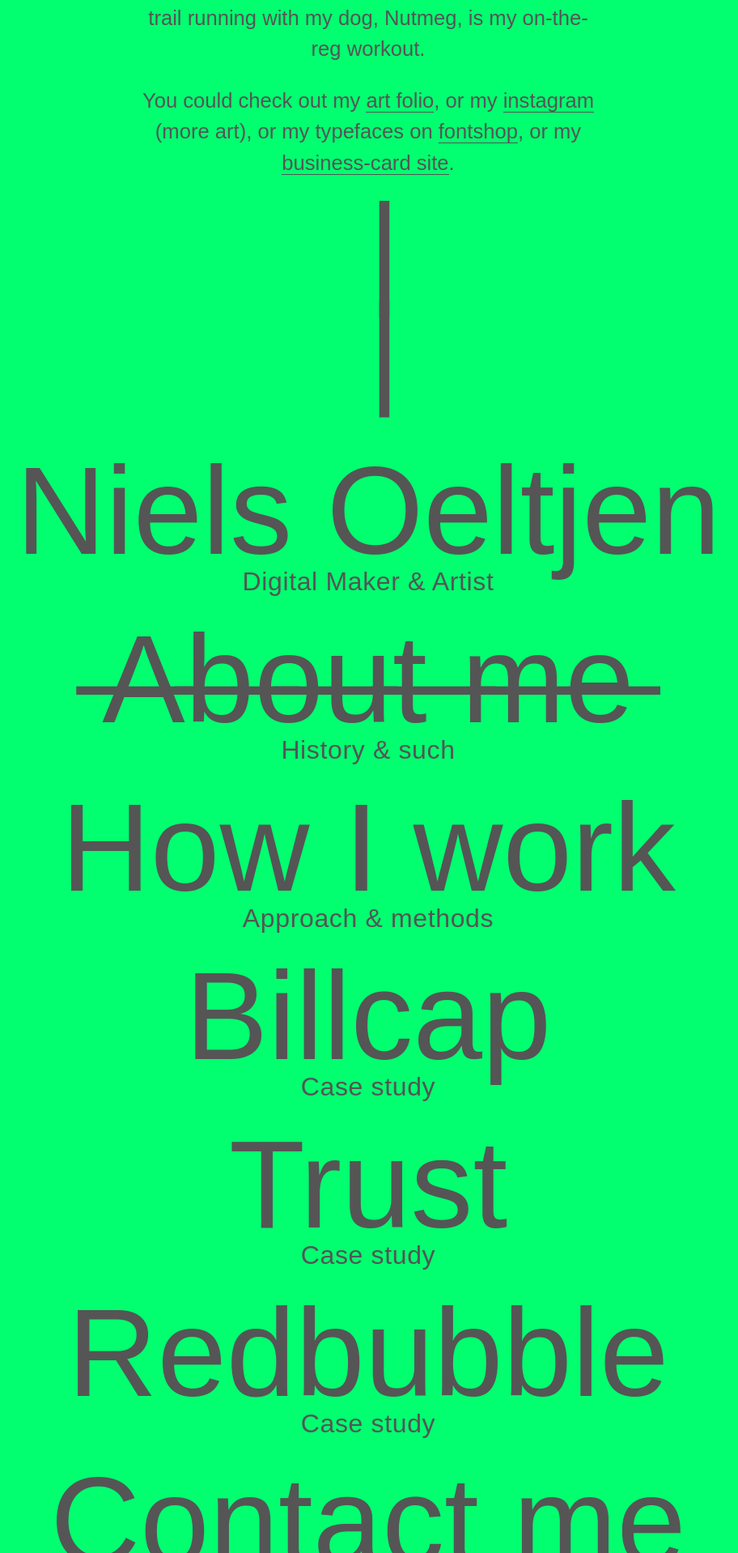
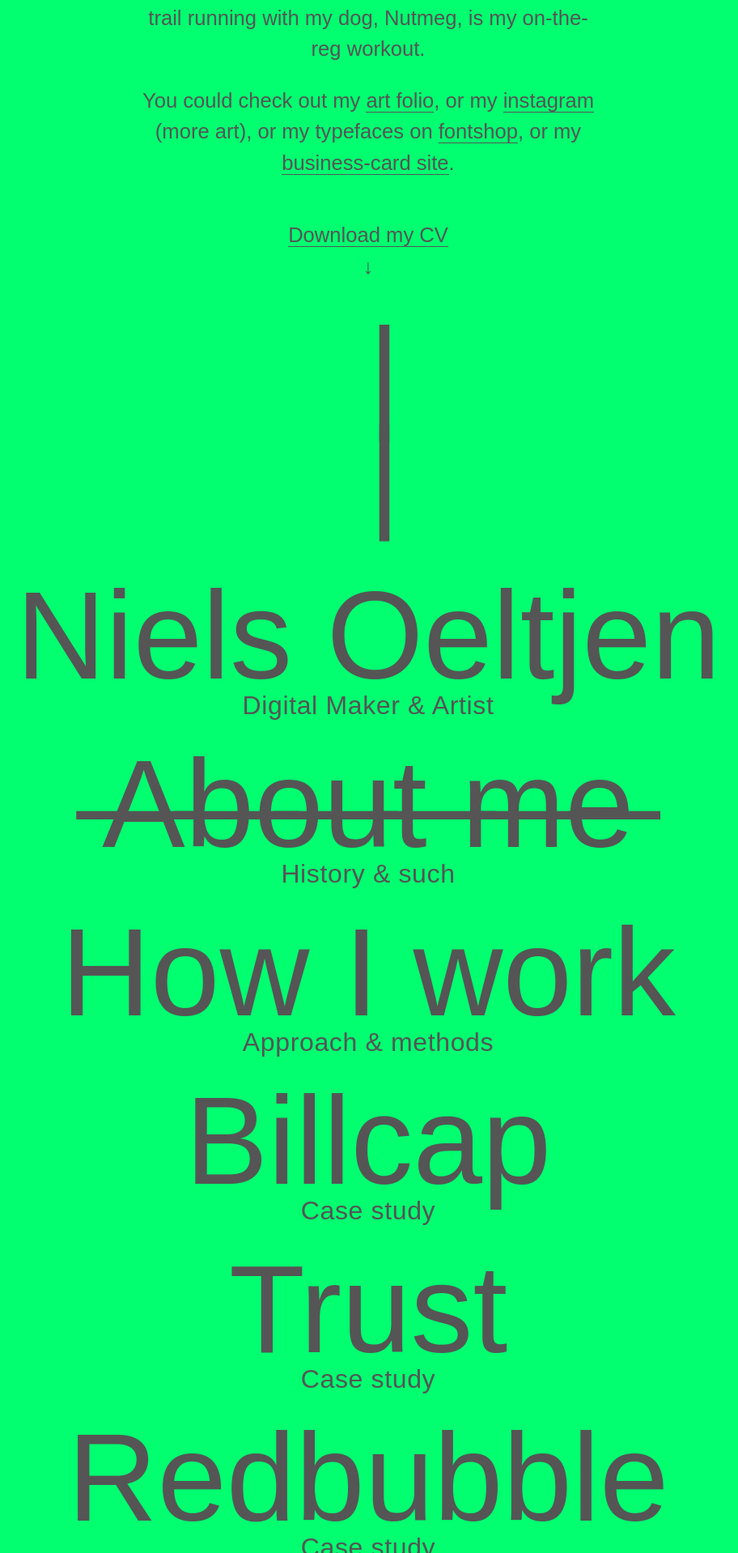
Before and after one commit to Elbone/elbone.github.io, a Jekyll site: the page built from about-me/index.html, in a window 1280 px wide. Shown: the part 1714-3632 px from the top of the page at 81% size, without its empty margins (185-1097 px from the left). Built offline with Jekyll 4.4.1, drawn with Linux system fonts in a browser that asks for light colours.

Commit message:
Adds CV download

```diff
--- /dev/null
+++ b/_includes/download.html
@@ -0,0 +1,7 @@
+<div class="download">
+  <a download
+    class="download-link"
+    href="{{include.src}}">
+    {{include.text}}
+  </a>
+</div>
--- /dev/null
+++ b/_sass/download.sass
@@ -0,0 +1,8 @@
+.download
+  margin: 4vw 1vw
+  &-link
+    +text-body
+    +text-link
+    &:after
+      content: "↓"
+      display: block
--- /dev/null
+++ b/_sass/error.sass
@@ -0,0 +1,6 @@
+.error-404
+  h1
+    +text-title
+  a
+    +text-body
+    +text-link
--- a/about-me/index.html
+++ b/about-me/index.html
@@ -87,3 +87,7 @@ subtitle: History & such
     text="business-card site"
   %}.
 </p>
+{% include download.html
+  src="NielsOeltjen-CV-2018.pdf"
+  text="Download my CV"
+%}
--- a/css/main.sass
+++ b/css/main.sass
@@ -18,10 +18,5 @@
 @import "footer"
 @import "figure"
 @import "skills"
-
-.error-404
-  h1
-    +text-title
-  a
-    +text-body
-    +text-link
+@import "error"
+@import "download"
```
Also changed, not shown: 1 other file.
